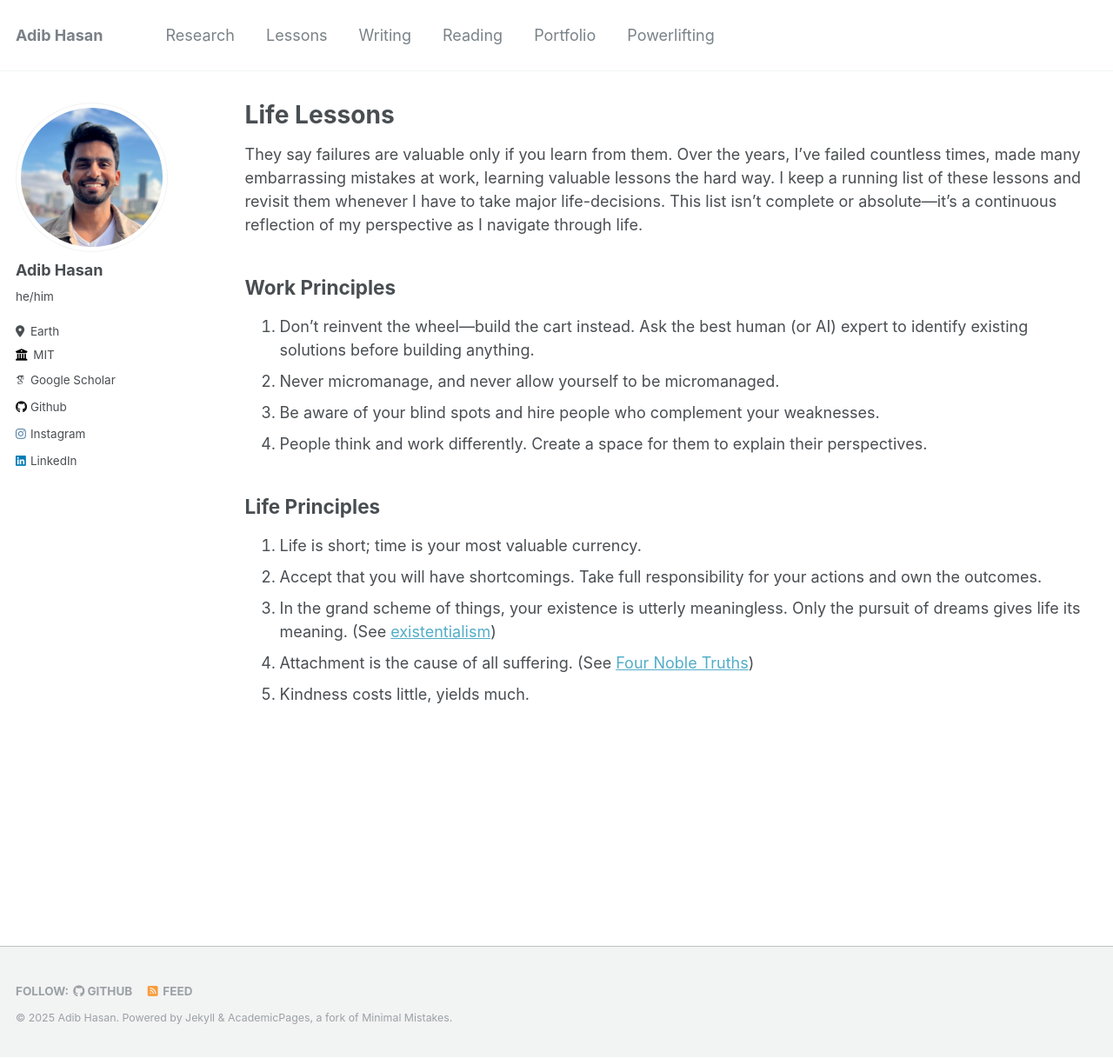
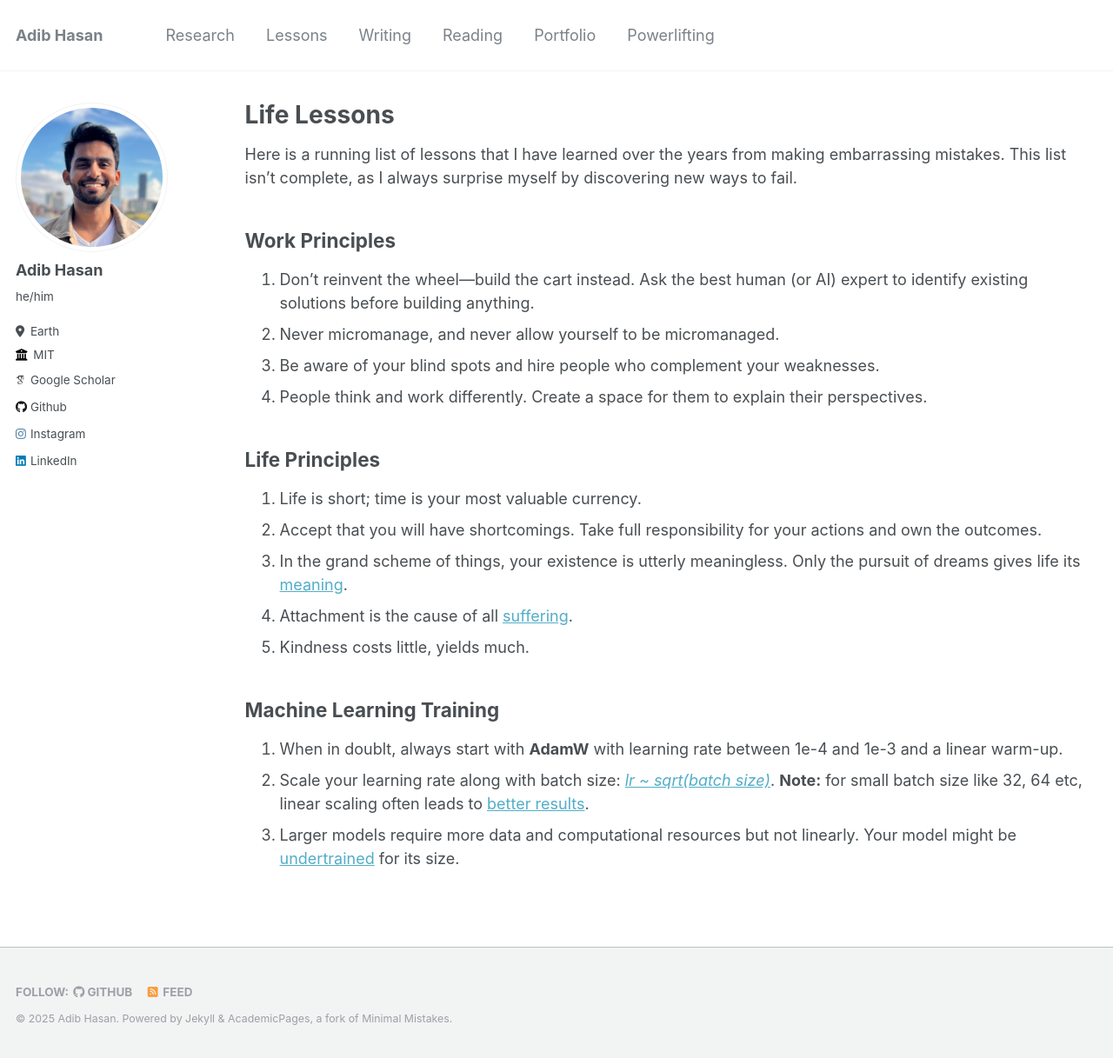
Before and after one commit to Neehan/neehan.github.io, a Jekyll site: the page built from _pages/lessons.md, in a window 1280 px wide and 1217 px high. Shown: the whole window at 87% size. Built offline with Jekyll 4.4.1, drawn with Linux system fonts in a browser that asks for light colours; some web fonts are replaced.

Commit message:
Update lessons.md

```diff
--- a/_pages/lessons.md
+++ b/_pages/lessons.md
@@ -5,7 +5,7 @@ permalink: /lessons/
 author_profile: true
 ---
 
-They say failures are valuable only if you learn from them. Over the years, I've failed countless times, made many embarrassing mistakes at work, learning valuable lessons the hard way. I keep a running list of these lessons and revisit them whenever I have to take major life-decisions. This list isn't complete or absolute—it's a continuous reflection of my perspective as I navigate through life.
+Here is a running list of lessons that I have learned over the years from making embarrassing mistakes. This list isn't complete, as I always surprise myself by discovering new ways to fail.
 
 ## Work Principles
 
@@ -18,6 +18,11 @@ They say failures are valuable only if you learn from them. Over the years, I've
 
 1. Life is short; time is your most valuable currency.
 2. Accept that you will have shortcomings. Take full responsibility for your actions and own the outcomes.
-3. In the grand scheme of things, your existence is utterly meaningless. Only the pursuit of dreams gives life its meaning. (See [existentialism](https://en.wikipedia.org/wiki/Existentialism))
-4. Attachment is the cause of all suffering. (See [Four Noble Truths](https://en.wikipedia.org/wiki/Four_Noble_Truths))
+3. In the grand scheme of things, your existence is utterly meaningless. Only the pursuit of dreams gives life its [meaning](https://en.wikipedia.org/wiki/Existentialism).
+4. Attachment is the cause of all [suffering](https://en.wikipedia.org/wiki/Four_Noble_Truths).
 5. Kindness costs little, yields much.
+
+## Machine Learning Training
+1. When in doublt, always start with **AdamW** with learning rate between 1e-4 and 1e-3 and a linear warm-up.
+2. Scale your learning rate along with batch size: [_lr ~ sqrt(batch size)_](https://arxiv.org/pdf/1705.08741). **Note:** for small batch size like 32, 64 etc, linear scaling often leads to [better results](https://arxiv.org/pdf/1404.5997).
+3. Larger models require more data and computational resources but not linearly. Your model might be [undertrained](https://arxiv.org/pdf/2001.08361) for its size.
```
